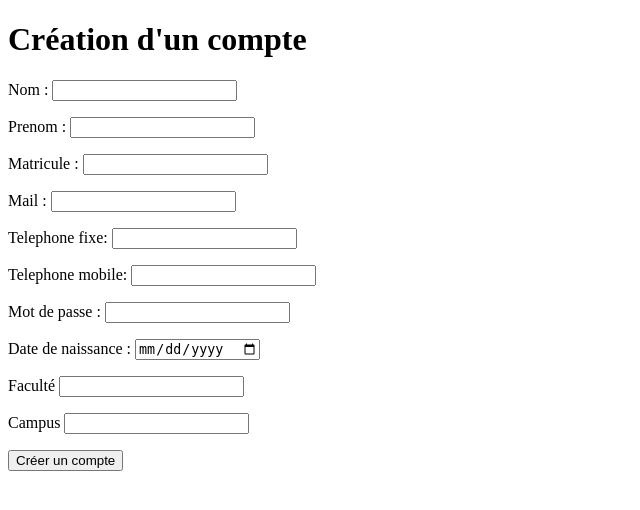
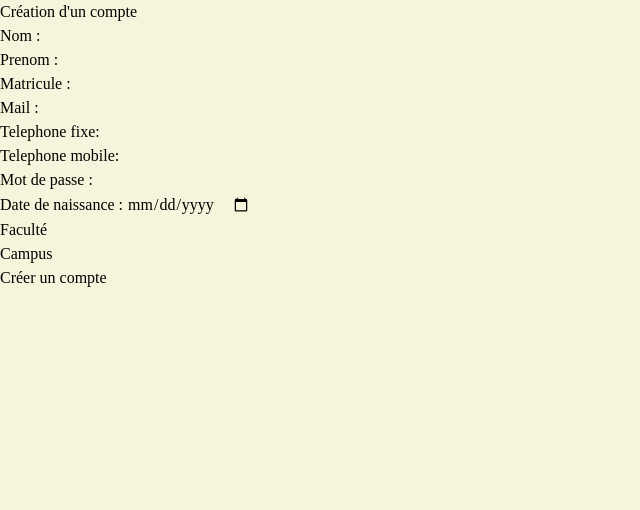
Before and after one commit to joedebiden/Trombinoscoop, a Flask app: page /register in a window 1280 px wide. Shown: the top 510 px of the page, without its empty margins (0-640 px from the left). Run offline with Flask 3, Linux system fonts and the light colour scheme; style sheets or scripts are compiled from the project's sources.

Commit message:
register + login working, html update

```diff
--- a/templates/register.html
+++ b/templates/register.html
@@ -2,6 +2,8 @@
 <html lang="fr">
 <head>
     <meta charset="UTF-8">
+    <meta name="viewport" content="width=device-width, initial-scale=1.0">
+    <link href="/static/css/style.css" rel="stylesheet">
     <title>Création d'un profil</title>
 </head>
 <body>
```
